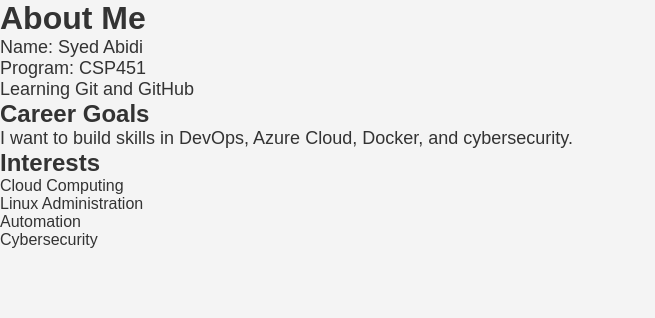
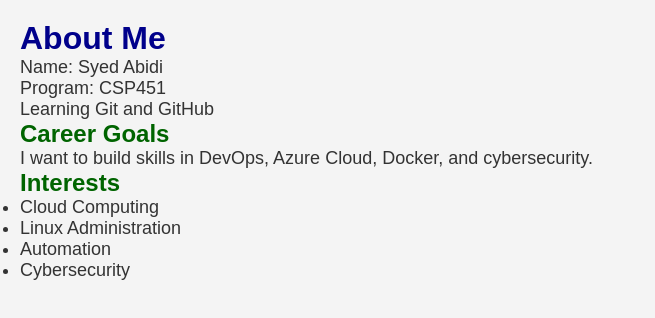
Before and after one commit to syedabidi-dev/CSP451-CheckPoint1-SyedAbidi, a plain HTML site: page about.html in a window 1280 px wide. Shown: the whole page, without its empty margins (0-655 px from the left). Drawn offline with Linux system fonts and the light colour scheme.

Commit message:
style: improve about page styling and navigation

```diff
--- a/style.css
+++ b/style.css
@@ -24,3 +24,21 @@
 p {
     font-size: 18px;
 }
+
+body {
+    background-color: #f4f4f4;
+    font-family: Arial, sans-serif;
+    margin: 20px;
+}
+
+h1 {
+    color: darkblue;
+}
+
+h2 {
+    color: darkgreen;
+}
+
+p, li {
+    font-size: 18px;
+}
```
